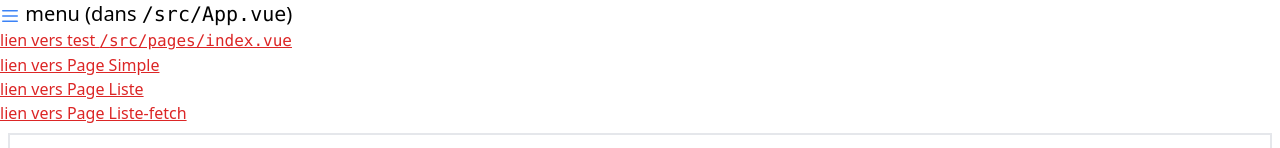
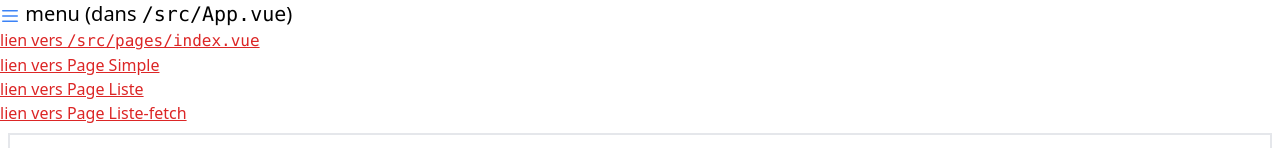
Before and after one commit to Marwin-Rdgs/tdB-base-vue3-ts-formkit, a Vue app: page / in a window 1280 px wide. Shown: the top 148 px of the page. Built offline with nearby package versions, Linux system fonts and the light colour scheme.

Commit message:
debug validé

```diff
--- a/src/App.vue
+++ b/src/App.vue
@@ -7,7 +7,7 @@
     <ul>
       <li>
         <router-link class="text-red-600 underline" to="/">
-          lien vers test
+          lien vers
           <code class="font-mono">/src/pages/index.vue</code>
         </router-link>
       </li>
```
